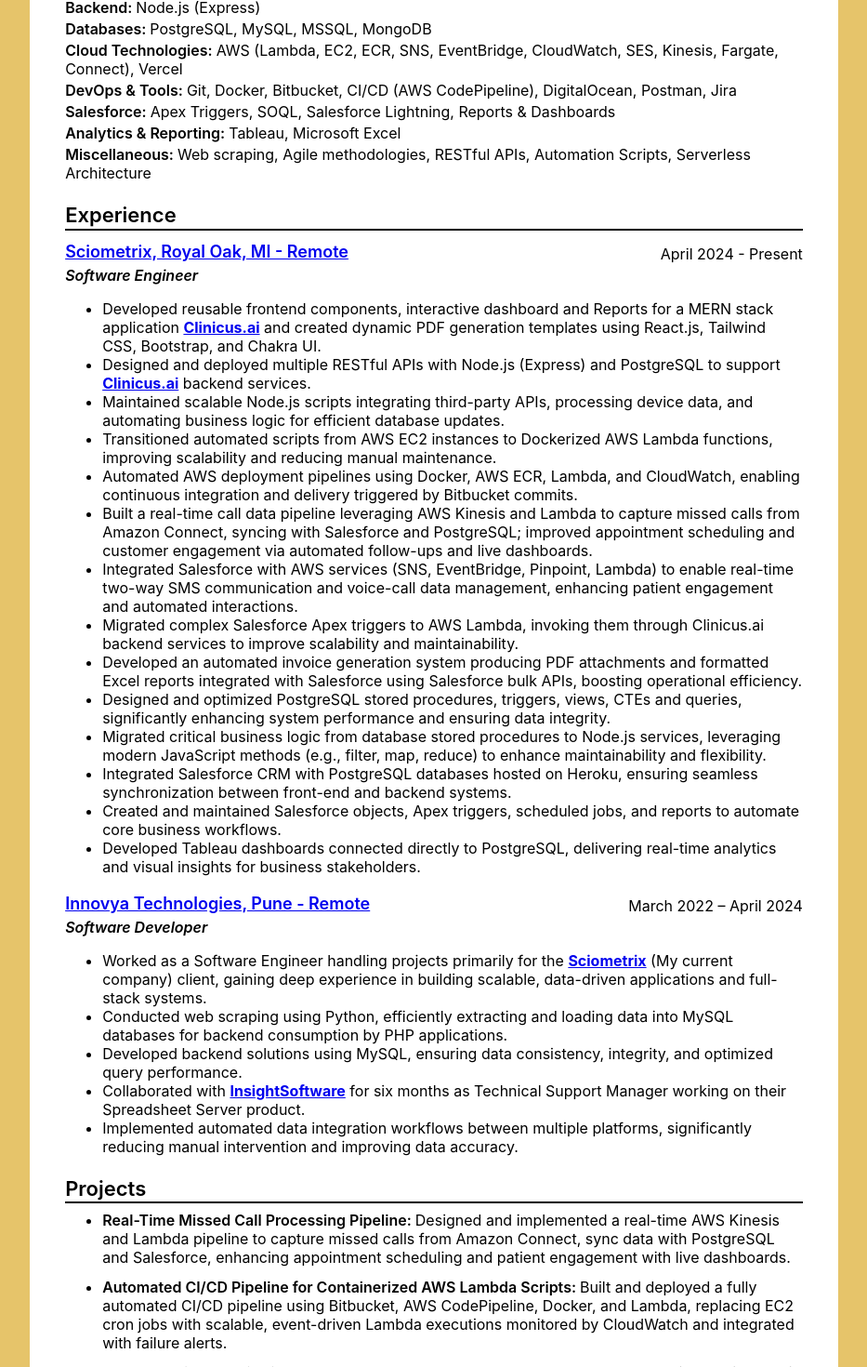
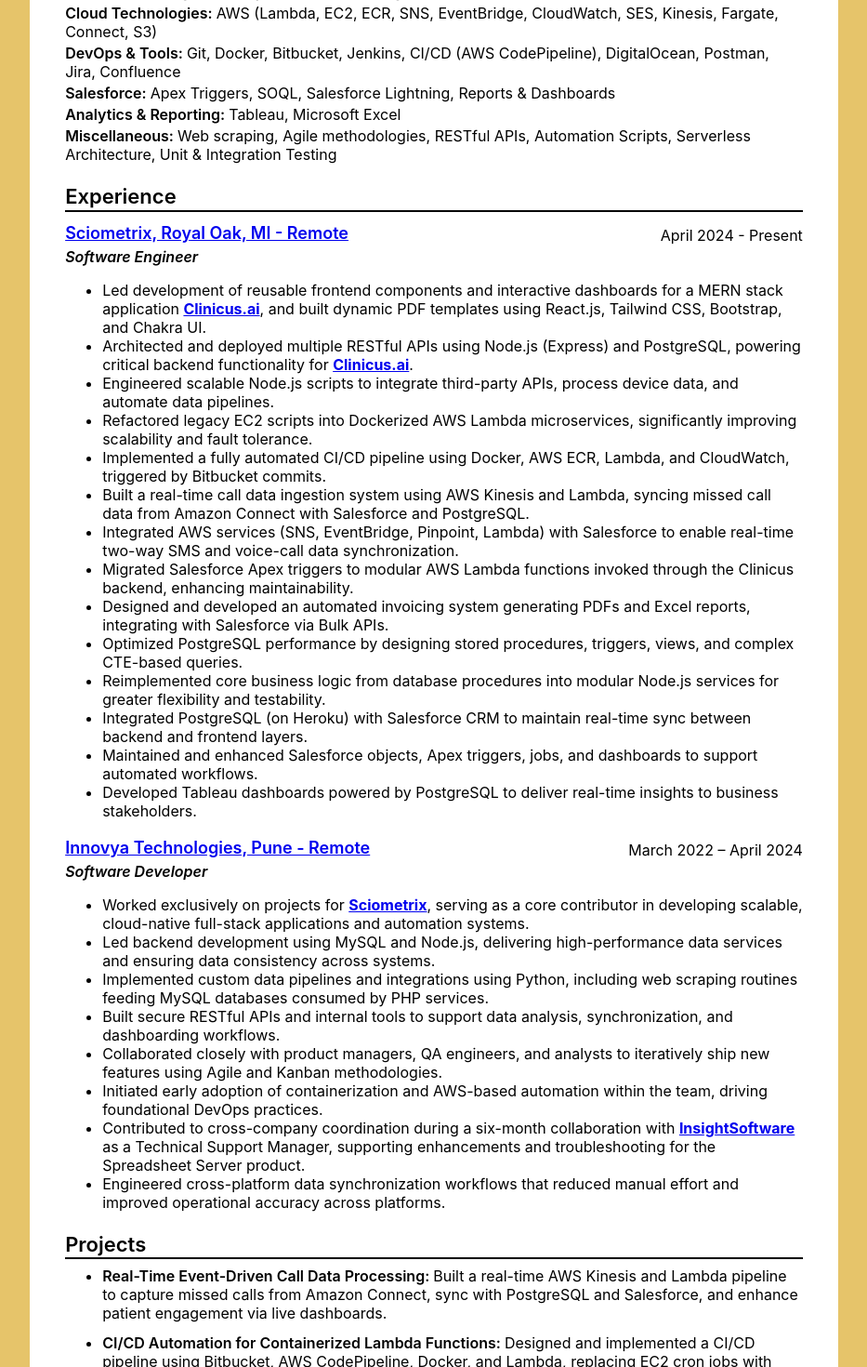
Before and after one commit to ankursonideveloper/resume, a React (Create React App) app in the folder resume/: page / in a window 1280 px wide. Shown: the part 480-1950 px from the top of the page at 93% size, without its empty margins (173-1106 px from the left). Built offline with nearby package versions, Linux system fonts and the light colour scheme.

Commit message:
created resume for gartner gurgaon senior full stack engineer

```diff
--- a/resume/src/Information/Information.js
+++ b/resume/src/Information/Information.js
@@ -4,10 +4,11 @@
 import { FaLinkedin } from "react-icons/fa";
 
 export const Information = {
-  downloadLink: "https://drive.google.com/uc?export=download&id=1bQwRYIZV5K548DejAfwGQGE5peiZBUKj",
+  downloadLink:
+    "https://drive.google.com/uc?export=download&id=1bQwRYIZV5K548DejAfwGQGE5peiZBUKj",
   about: {
     summary:
-      "Software Engineer with nearly 4 years of experience, specializing in full-stack development using React, Redux, Node.js, and PostgreSQL, along with AWS cloud technologies. Experienced in designing and developing scalable REST APIs, building responsive frontends, and automating backend workflows using cloud-native patterns. Skilled in integrating third-party APIs, implementing serverless architectures, and building dynamic dashboards. Well-versed in Git, Bitbucket, and agile practices. Proficient in writing complex SQL queries, including CTEs, views, triggers, and stored procedures, to support both transactional and analytical operations. Also experienced in Salesforce development and system integration. Passionate about crafting robust, maintainable solutions that drive real impact.",
+      "Senior Full Stack Developer with about 4 years of experience building scalable, data-driven applications and cloud-native platforms using JavaScript (React, Node.js), PostgreSQL, and AWS. Proven track record in developing RESTful APIs, optimizing relational databases, and designing secure, production-grade web applications. Experienced in Agile development, DevOps, and CI/CD workflows. Adept at leading end-to-end feature delivery and collaborating with cross-functional teams in fast-paced environments.",
   },
   email: { emailId: "ankursoni2974@gmail.com", emailIcon: <MdEmail /> },
   phone: { phoneNumber: "+919305463385", phoneIcon: <IoMdPhonePortrait /> },
@@ -22,16 +23,17 @@
   skills: {
     language: "JavaScript, Python, SQL, Java, C, Apex",
     frontend: "React, Redux, HTML/CSS, Tailwind CSS, Bootstrap, Chakra UI",
-    backend: "Node.js (Express)",
+    backend: "Node.js (Express), Spring Boot (learning)",
     database: "PostgreSQL, MySQL, MSSQL, MongoDB",
     cloud:
-      "AWS (Lambda, EC2, ECR, SNS, EventBridge, CloudWatch, SES, Kinesis, Fargate, Connect), Vercel",
-    devOpsTools: "Git, Docker, Bitbucket, CI/CD (AWS CodePipeline), DigitalOcean, Postman, Jira",
+      "AWS (Lambda, EC2, ECR, SNS, EventBridge, CloudWatch, SES, Kinesis, Fargate, Connect, S3)",
+    devOpsTools:
+      "Git, Docker, Bitbucket, Jenkins, CI/CD (AWS CodePipeline), DigitalOcean, Postman, Jira, Confluence",
     salesforce:
       "Apex Triggers, SOQL, Salesforce Lightning, Reports & Dashboards",
     analytics: "Tableau, Microsoft Excel",
     miscellaneous:
-      "Web scraping, Agile methodologies, RESTful APIs, Automation Scripts, Serverless Architecture",
+      "Web scraping, Agile methodologies, RESTful APIs, Automation Scripts, Serverless Architecture, Unit & Integration Testing",
   },
   experience: [
     {
@@ -40,20 +42,20 @@
       duration: "April 2024 - Present",
       id: "sciometrix-exp",
       description: [
-          <span>Developed reusable frontend components, interactive dashboard and Reports for a MERN stack application <a href="https://clinicus.ai/sign-in" target="_blank"><b>Clinicus.ai</b></a> and created dynamic PDF generation templates using React.js, Tailwind CSS, Bootstrap, and Chakra UI.</span>,
-          <span>Designed and deployed multiple RESTful APIs with Node.js (Express) and PostgreSQL to support <a href="https://clinicus.ai/sign-in" target="_blank"><b>Clinicus.ai</b></a> backend services.</span>,
-          "Maintained scalable Node.js scripts integrating third-party APIs, processing device data, and automating business logic for efficient database updates.",
-          "Transitioned automated scripts from AWS EC2 instances to Dockerized AWS Lambda functions, improving scalability and reducing manual maintenance.",
-          "Automated AWS deployment pipelines using Docker, AWS ECR, Lambda, and CloudWatch, enabling continuous integration and delivery triggered by Bitbucket commits.",
-          "Built a real-time call data pipeline leveraging AWS Kinesis and Lambda to capture missed calls from Amazon Connect, syncing with Salesforce and PostgreSQL; improved appointment scheduling and customer engagement via automated follow-ups and live dashboards.",
-          "Integrated Salesforce with AWS services (SNS, EventBridge, Pinpoint, Lambda) to enable real-time two-way SMS communication and voice-call data management, enhancing patient engagement and automated interactions.",
-          "Migrated complex Salesforce Apex triggers to AWS Lambda, invoking them through Clinicus.ai backend services to improve scalability and maintainability.",
-          "Developed an automated invoice generation system producing PDF attachments and formatted Excel reports integrated with Salesforce using Salesforce bulk APIs, boosting operational efficiency.",
-          "Designed and optimized PostgreSQL stored procedures, triggers, views, CTEs and queries, significantly enhancing system performance and ensuring data integrity.",
-          "Migrated critical business logic from database stored procedures to Node.js services, leveraging modern JavaScript methods (e.g., filter, map, reduce) to enhance maintainability and flexibility.",
-          "Integrated Salesforce CRM with PostgreSQL databases hosted on Heroku, ensuring seamless synchronization between front-end and backend systems.",
-          "Created and maintained Salesforce objects, Apex triggers, scheduled jobs, and reports to automate core business workflows.",
-          "Developed Tableau dashboards connected directly to PostgreSQL, delivering real-time analytics and visual insights for business stakeholders."
+        <span>Led development of reusable frontend components and interactive dashboards for a MERN stack application <a href="https://clinicus.ai/sign-in" target="_blank"><b>Clinicus.ai</b></a>, and built dynamic PDF templates using React.js, Tailwind CSS, Bootstrap, and Chakra UI.</span>,
+        <span>Architected and deployed multiple RESTful APIs using Node.js (Express) and PostgreSQL, powering critical backend functionality for <a href="https://clinicus.ai/sign-in" target="_blank"><b>Clinicus.ai</b></a>.</span>,
+        "Engineered scalable Node.js scripts to integrate third-party APIs, process device data, and automate data pipelines.",
+        "Refactored legacy EC2 scripts into Dockerized AWS Lambda microservices, significantly improving scalability and fault tolerance.",
+        "Implemented a fully automated CI/CD pipeline using Docker, AWS ECR, Lambda, and CloudWatch, triggered by Bitbucket commits.",
+        "Built a real-time call data ingestion system using AWS Kinesis and Lambda, syncing missed call data from Amazon Connect with Salesforce and PostgreSQL.",
+        "Integrated AWS services (SNS, EventBridge, Pinpoint, Lambda) with Salesforce to enable real-time two-way SMS and voice-call data synchronization.",
+        "Migrated Salesforce Apex triggers to modular AWS Lambda functions invoked through the Clinicus backend, enhancing maintainability.",
+        "Designed and developed an automated invoicing system generating PDFs and Excel reports, integrating with Salesforce via Bulk APIs.",
+        "Optimized PostgreSQL performance by designing stored procedures, triggers, views, and complex CTE-based queries.",
+        "Reimplemented core business logic from database procedures into modular Node.js services for greater flexibility and testability.",
+        "Integrated PostgreSQL (on Heroku) with Salesforce CRM to maintain real-time sync between backend and frontend layers.",
+        "Maintained and enhanced Salesforce objects, Apex triggers, jobs, and dashboards to support automated workflows.",
+        "Developed Tableau dashboards powered by PostgreSQL to deliver real-time insights to business stakeholders."
       ],
     },
     {
@@ -61,17 +63,14 @@
       designation: "Software Developer",
       duration: "March 2022 – April 2024",
       description: [
-      <span>
-        Worked as a Software Engineer handling projects primarily for the{" "}
-        <a  href="sciometrix-exp" >
-          <b>Sciometrix</b>
-        </a >{" (My current company) "}
-        client, gaining deep experience in building scalable, data-driven applications and full-stack systems.
-      </span>,
-      "Conducted web scraping using Python, efficiently extracting and loading data into MySQL databases for backend consumption by PHP applications.",
-      "Developed backend solutions using MySQL, ensuring data consistency, integrity, and optimized query performance.",
-      <span>Collaborated with <a href="https://insightsoftware.com/" target="_blank"><b>InsightSoftware</b></a> for six months as Technical Support Manager working on their Spreadsheet Server product.</span>,
-      "Implemented automated data integration workflows between multiple platforms, significantly reducing manual intervention and improving data accuracy.",
+        <span>Worked exclusively on projects for <a href="#sciometrix-exp"><b>Sciometrix</b></a>, serving as a core contributor in developing scalable, cloud-native full-stack applications and automation systems.</span>,
+        "Led backend development using MySQL and Node.js, delivering high-performance data services and ensuring data consistency across systems.",
+        "Implemented custom data pipelines and integrations using Python, including web scraping routines feeding MySQL databases consumed by PHP services.",
+        "Built secure RESTful APIs and internal tools to support data analysis, synchronization, and dashboarding workflows.",
+        "Collaborated closely with product managers, QA engineers, and analysts to iteratively ship new features using Agile and Kanban methodologies.",
+        "Initiated early adoption of containerization and AWS-based automation within the team, driving foundational DevOps practices.",
+        <span>Contributed to cross-company coordination during a six-month collaboration with <a href="https://insightsoftware.com/" target="_blank"><b>InsightSoftware</b></a> as a Technical Support Manager, supporting enhancements and troubleshooting for the Spreadsheet Server product.</span>,
+        "Engineered cross-platform data synchronization workflows that reduced manual effort and improved operational accuracy across platforms."
       ]
     },
   ],
@@ -86,25 +85,24 @@
   ],
   projects: [
     {
-    projectName: "Real-Time Missed Call Processing Pipeline",
+      projectName: "Real-Time Event-Driven Call Data Processing",
       description:
-      "Designed and implemented a real-time AWS Kinesis and Lambda pipeline to capture missed calls from Amazon Connect, sync data with PostgreSQL and Salesforce, enhancing appointment scheduling and patient engagement with live dashboards.",
+        "Built a real-time AWS Kinesis and Lambda pipeline to capture missed calls from Amazon Connect, sync with PostgreSQL and Salesforce, and enhance patient engagement via live dashboards.",
     },
     {
-    projectName: "Automated CI/CD Pipeline for Containerized AWS Lambda Scripts",
+      projectName: "CI/CD Automation for Containerized Lambda Functions",
       description:
-      "Built and deployed a fully automated CI/CD pipeline using Bitbucket, AWS CodePipeline, Docker, and Lambda, replacing EC2 cron jobs with scalable, event-driven Lambda executions monitored by CloudWatch and integrated with failure alerts.",
+        "Designed and implemented a CI/CD pipeline using Bitbucket, AWS CodePipeline, Docker, and Lambda, replacing EC2 cron jobs with reliable serverless functions monitored via CloudWatch.",
     },
     {
       projectName: "Remote Patient Monitoring Alert System",
       description:
-      "Developed a scalable RPM alert system integrating multi-device patient vitals, analyzing data via Node.js and PostgreSQL, and synchronizing with Salesforce to provide real-time clinical risk alerts for proactive healthcare interventions.",
+        "Developed a real-time RPM alert system to analyze multi-device patient vitals using Node.js and PostgreSQL, syncing alerts to Salesforce for proactive care.",
     },
     {
-    projectName: "Healthcare Facility Automated Invoicing System",
+      projectName: "End-to-End Automated Invoicing System",
       description:
-      "Created an end-to-end invoicing solution that processes AdvancedMD billing data, applies dynamic rate logic, generates PDF and Excel invoices with React and Tailwind templates, and integrates outputs directly into Salesforce for operational efficiency.",
+        "Created a complete invoicing solution processing billing data, applying custom pricing rules, and generating PDF/Excel invoices with React templates, directly integrated into Salesforce.",
     }
   ],
-
 };
```
Lines whose indentation alone changed are shown as unchanged.
